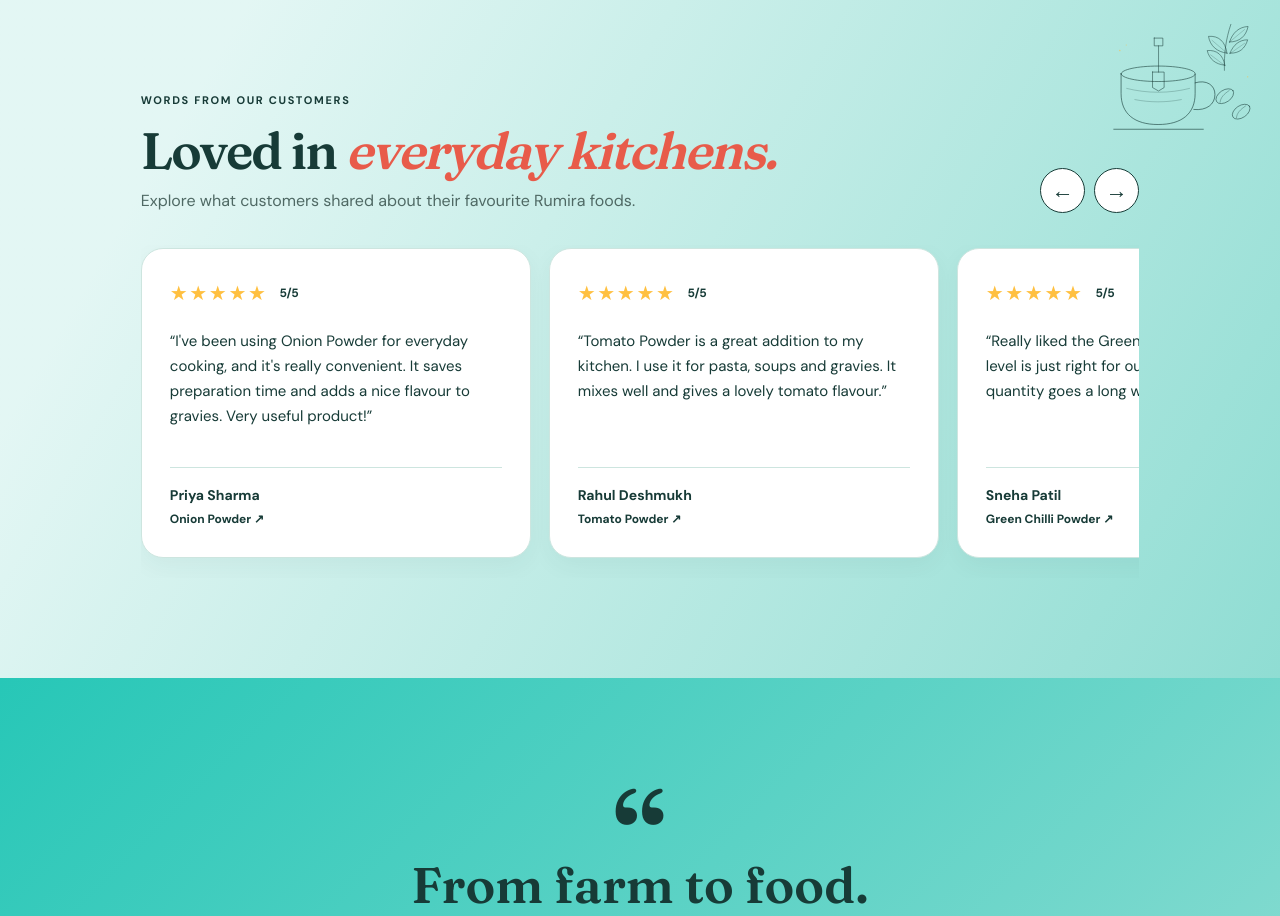
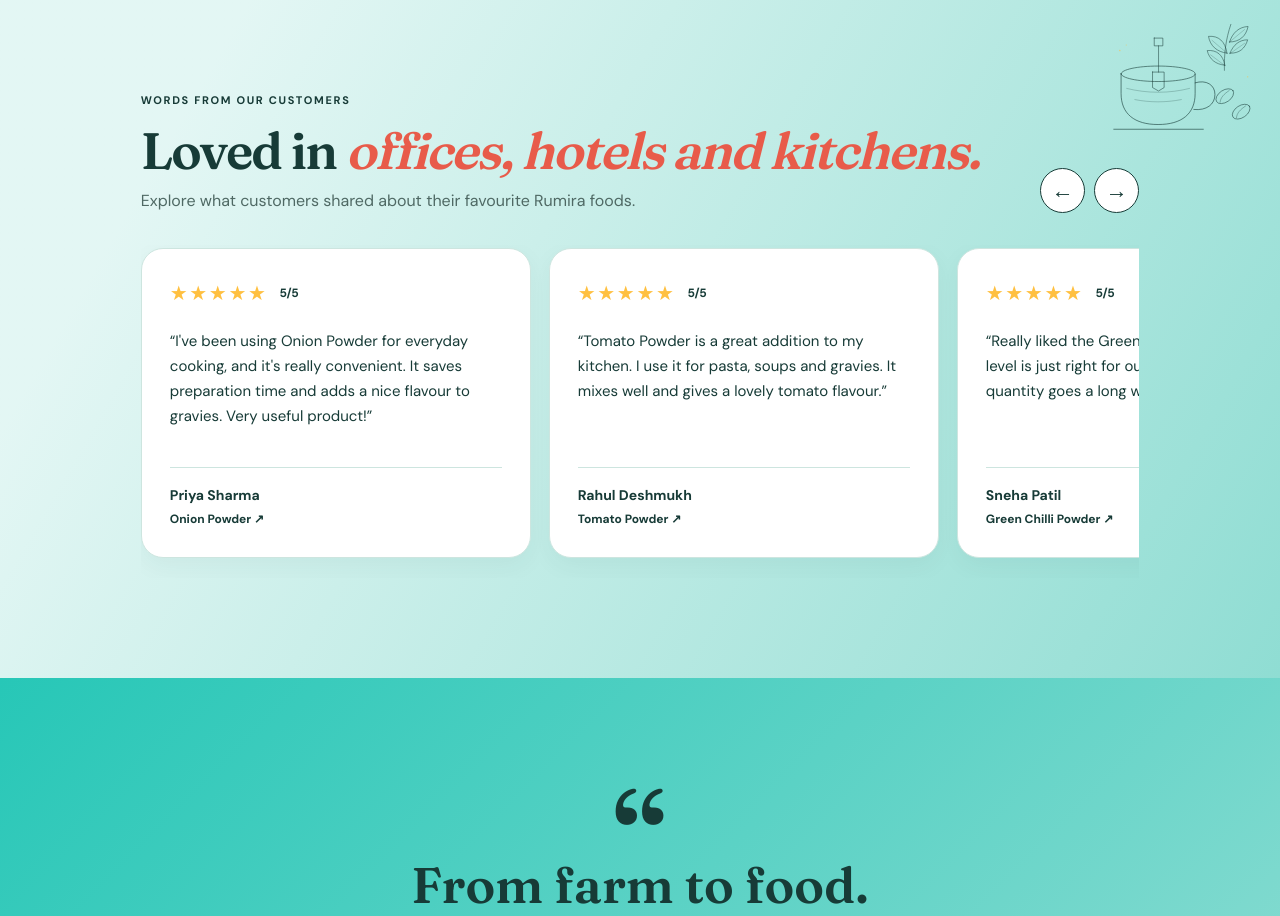
Before and after one commit to Digital-Trainee/rumirafoods, a React (Vite) app: page / in a window 1280 px wide. Shown: the part 2698-3614 px from the top of the page. Built offline with nearby package versions, Linux system fonts and the light colour scheme.

Commit message:
Update testimonials section headline

```diff
--- a/src/Testimonials.jsx
+++ b/src/Testimonials.jsx
@@ -28,7 +28,7 @@ export default function Testimonials({ navigate }) {
 
   return <section className="rumira-testimonials" aria-labelledby="rumira-testimonials-title">
     <div className="rumira-testimonials-heading">
-      <div><small>WORDS FROM OUR CUSTOMERS</small><h2 id="rumira-testimonials-title">Loved in <em>everyday kitchens.</em></h2><p>Explore what customers shared about their favourite Rumira foods.</p></div>
+      <div><small>WORDS FROM OUR CUSTOMERS</small><h2 id="rumira-testimonials-title">Loved in <em>offices, hotels and kitchens.</em></h2><p>Explore what customers shared about their favourite Rumira foods.</p></div>
       <div className="rumira-testimonials-controls">
         <button type="button" aria-label="Previous testimonials" onClick={() => move(-1)}>←</button>
         <button type="button" aria-label="Next testimonials" onClick={() => move(1)}>→</button>
```
